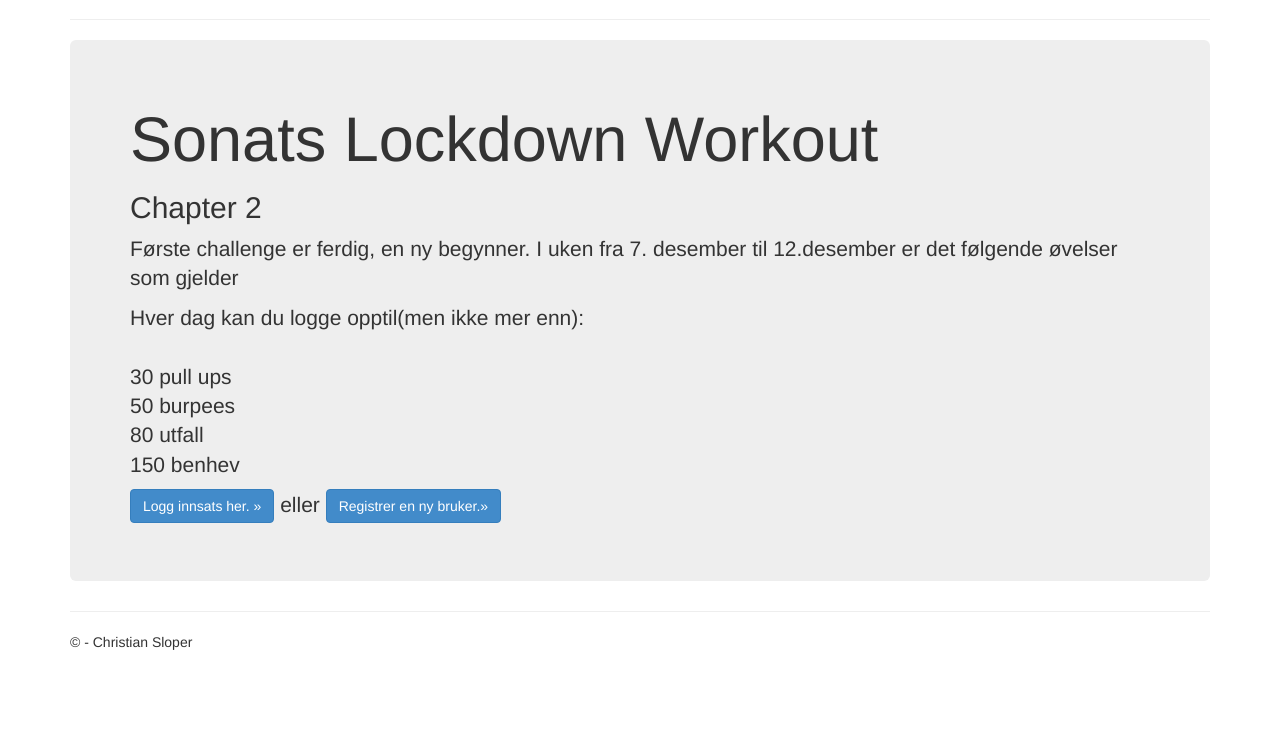
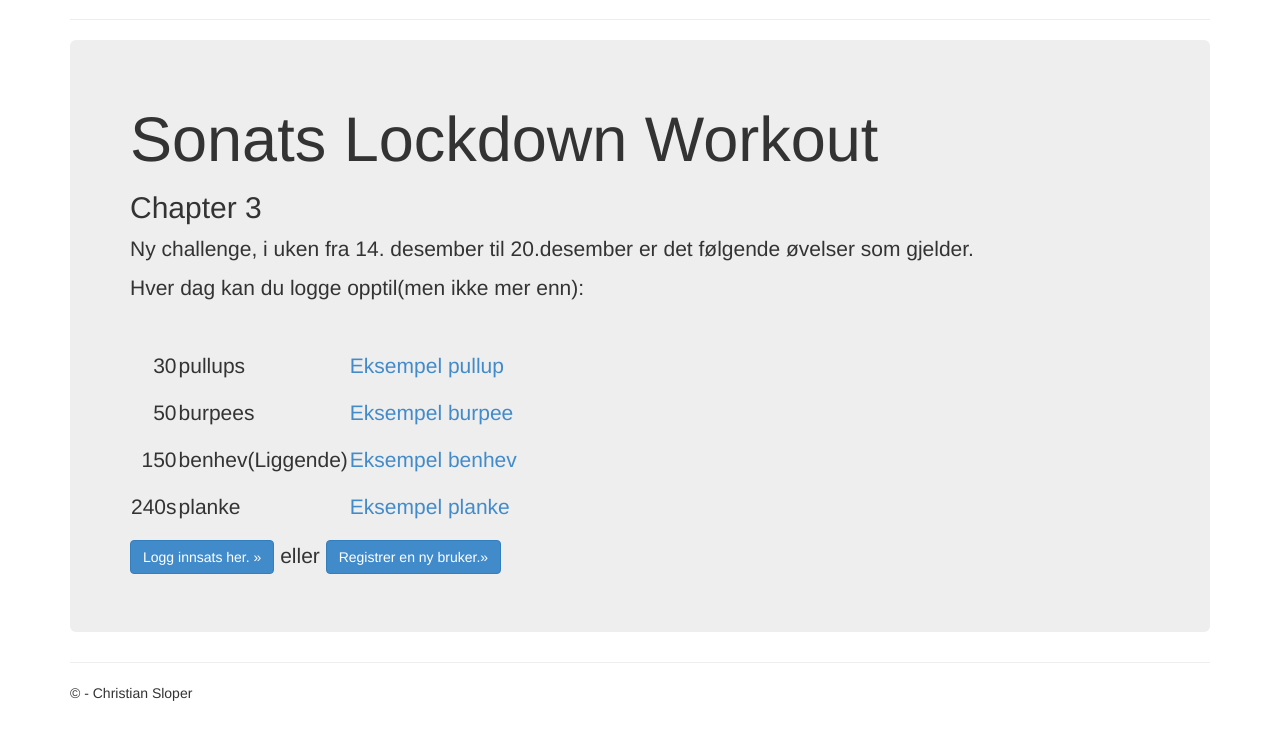
Before and after one commit to Armcollector/lockdown-workout, a Flask app: template app/templates/SONAT_index.html in a window 1280 px wide. Shown: the part 51-800 px from the top of the page. Run offline with Flask 2, Linux system fonts and the light colour scheme; the template is opened without the code that fills it, so the values that code supplies are empty; parts of the project's set-up code (start-up, migrations or seed data) failed here and were passed over; some libraries are stand-ins or nearby versions.

Commit message:
Chapter 3

```diff
--- a/app/templates/SONAT_index.html
+++ b/app/templates/SONAT_index.html
@@ -6,17 +6,39 @@
 
 
     <h1>Sonats Lockdown Workout</h1>
-    <h2>Chapter 2</h2>
+    <h2>Chapter 3</h2>
 
-    <p>Første challenge er ferdig, en ny begynner. I uken fra 7. desember til 12.desember er det følgende øvelser som
-        gjelder </p>
+    <p>Ny challenge, i uken fra 14. desember til 20.desember er det følgende øvelser som
+        gjelder. </p>
 
     <p>
         Hver dag kan du logge opptil(men ikke mer enn):<br><br>
-        30 pull ups <br>
-        50 burpees <br>
-        80 utfall <br>
-        150 benhev <br>
+
+    <table>
+        <tr>
+            <td align="right">30</td>
+            <td>pullups</td>
+            <td><a href="https://www.youtube.com/watch?v=HRV5YKKaeVw">Eksempel pullup</a></td>
+        </tr>
+        <tr>
+            <td align="right">50</td>
+            <td>burpees</td>
+            <td><a href="https://www.youtube.com/watch?v=auBLPXO8Fww">Eksempel burpee</a></td>
+        </tr>
+        <tr>
+            <td align="right">150</td>
+            <td>benhev(Liggende)</td>
+            <td><a href="https://www.youtube.com/watch?v=badUap_PnuA"> Eksempel benhev</a></td>
+        </tr>
+        <tr>
+            <td align="right">240s</td>
+            <td>planke</td>
+            <td><a href="https://www.youtube.com/watch?v=BQu26ABuVS0&ab_channel=WaysAndHow">Eksempel planke</a></td>
+        </tr>
+
+    </table>
+
+
     </p>
     <p><a href="{{ url_for('logpushups') }}" class="btn btn-primary btn-large"> Logg innsats her. &raquo; </a> eller <a
             href="{{ url_for('registeruser') }}" class="btn btn-primary btn-large"> Registrer en ny bruker.&raquo; </a>
```
